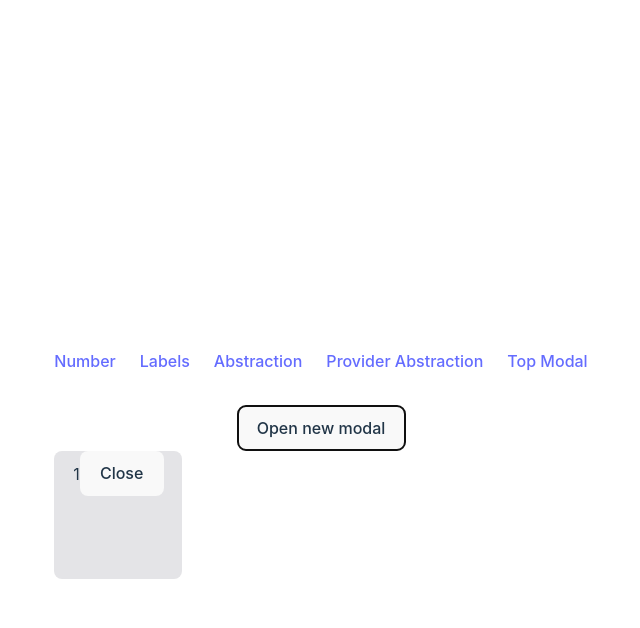
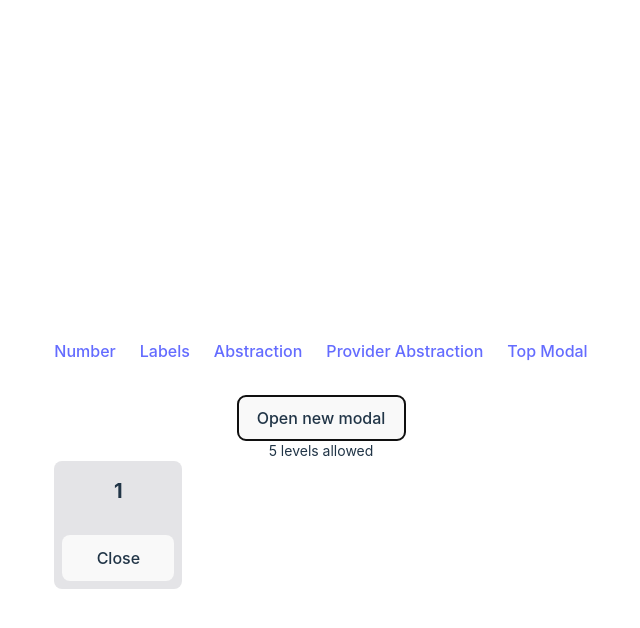
Before and after one commit to luismartinezs/rxjs-react, a React (Vite) app: page /top-modal in a window 1280 px wide. Both pictures are taken after a click on the button "Open new modal". Shown: the top 628 px of the page, without its empty margins (319-959 px from the left). Built offline with nearby package versions, Linux system fonts and the light colour scheme.

Commit message:
feat: limit modal count

```diff
--- a/src/examples/top-modal/Modal.tsx
+++ b/src/examples/top-modal/Modal.tsx
@@ -1,7 +1,7 @@
 export default function Modal({ onClose, children }) {
   return (
-    <div className="absolute w-32 h-32 bg-zinc-200 rounded-lg">
-      {children}
+    <div className="absolute w-32 h-32 bg-zinc-200 rounded-lg flex flex-col justify-between p-2">
+      <div className="text-xl font-bold my-2">{children}</div>
       <button onClick={onClose}>Close</button>
     </div>
   );
--- a/src/examples/top-modal/Root.tsx
+++ b/src/examples/top-modal/Root.tsx
@@ -6,7 +6,19 @@ export default function Root() {
 
   return (
     <>
-      <button onClick={() => setCount(count + 1)}>Open new modal</button>
+      <button
+        onClick={() =>
+          setCount((count) => {
+            if (count >= 5) {
+              return count;
+            }
+            return count + 1;
+          })
+        }
+      >
+        Open new modal
+      </button>
+      <div className="text-sm">5 levels allowed</div>
       <div className="relative">
         {count > 0 && (
           <Modal onClose={() => setCount(count - 1)}>{count}</Modal>
```
